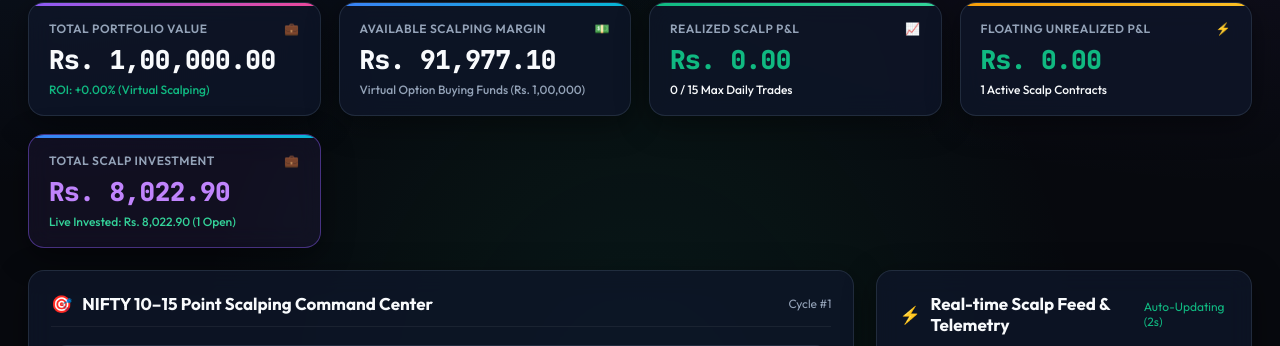
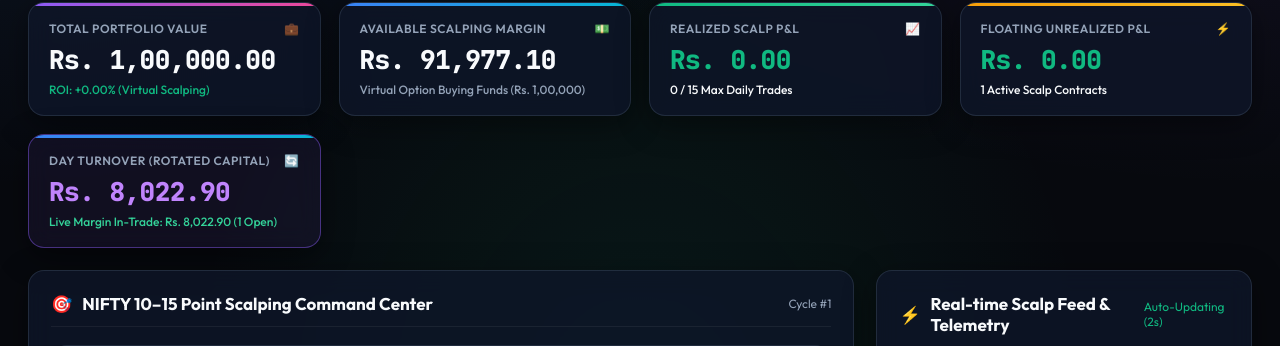
Before and after one commit to sujeet-bhardwaj/Grow, a Flask app: page / in a window 1280 px wide. Shown: the part 377-723 px from the top of the page. Run offline with Flask 3, Linux system fonts and the light colour scheme; the visitor is signed in with stand-in values (Sample User, id 1).

Commit message:
Clarify Turnover vs Active Margin terminology in UI

```diff
--- a/templates/index.html
+++ b/templates/index.html
@@ -839,11 +839,11 @@
 
       <div class="kpi-card" style="border-color: rgba(139, 92, 246, 0.45); background: rgba(139, 92, 246, 0.08);">
         <div class="kpi-label">
-          <span>Total Scalp Investment</span>
-          <span>💼</span>
+          <span>Day Turnover (Rotated Capital)</span>
+          <span>🔄</span>
         </div>
         <div class="kpi-value text-purple" id="valTotalTurnover" style="color: #c084fc;">Rs. 0.00</div>
-        <div class="kpi-subtext" id="valActiveInvested">Live Invested: Rs. 0.00</div>
+        <div class="kpi-subtext" id="valActiveInvested">Live Active Margin: Rs. 0.00</div>
       </div>
     </section>
 
@@ -1042,7 +1042,7 @@
       }
       const elActiveInv = document.getElementById('valActiveInvested');
       if (elActiveInv) {
-        elActiveInv.textContent = `Live Invested: Rs. ${Number(activeInvested).toLocaleString('en-IN', {minimumFractionDigits: 2, maximumFractionDigits: 2})} (${curPosKeys.length} Open)`;
+        elActiveInv.textContent = `Live Margin In-Trade: Rs. ${Number(activeInvested).toLocaleString('en-IN', {minimumFractionDigits: 2, maximumFractionDigits: 2})} (${curPosKeys.length} Open)`;
         elActiveInv.style.color = activeInvested > 0 ? '#34d399' : 'var(--text-muted)';
       }
       const badgeActiveInv = document.getElementById('activeInvestedSummaryBadge');
```
